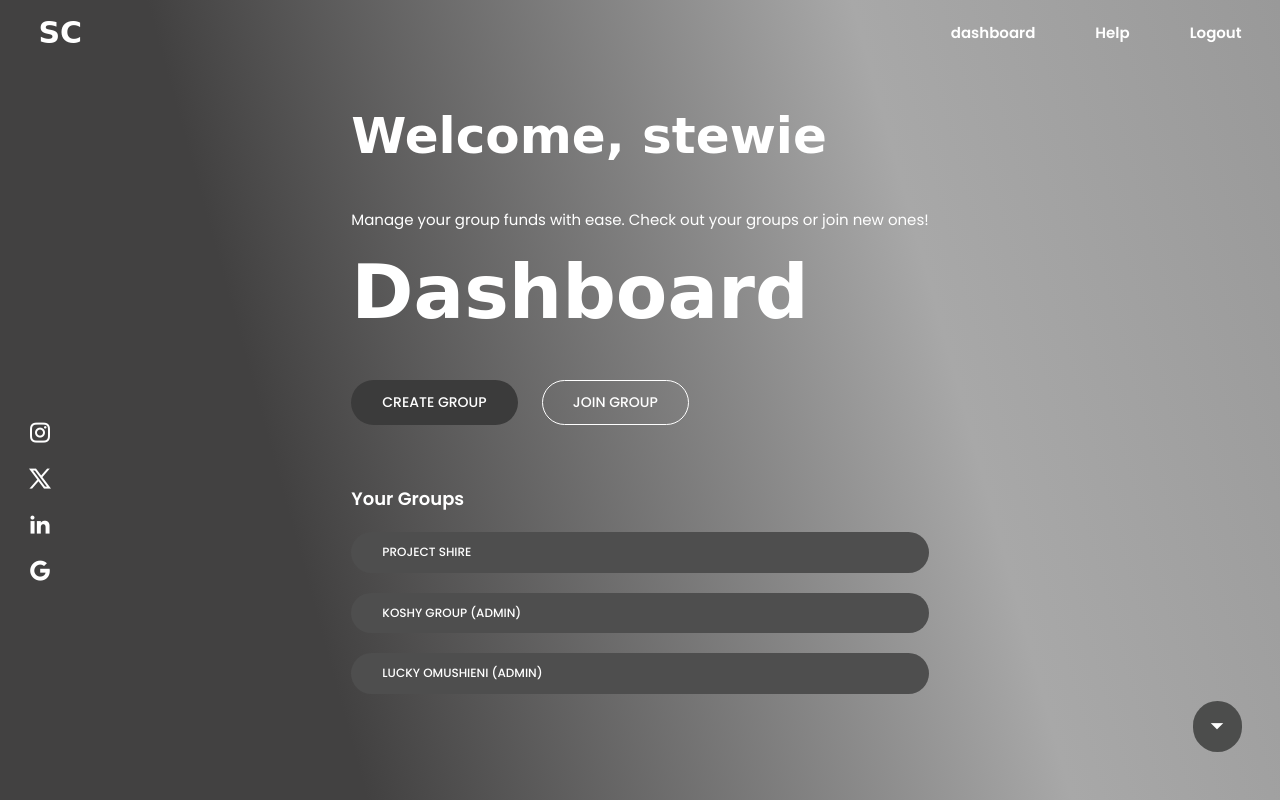
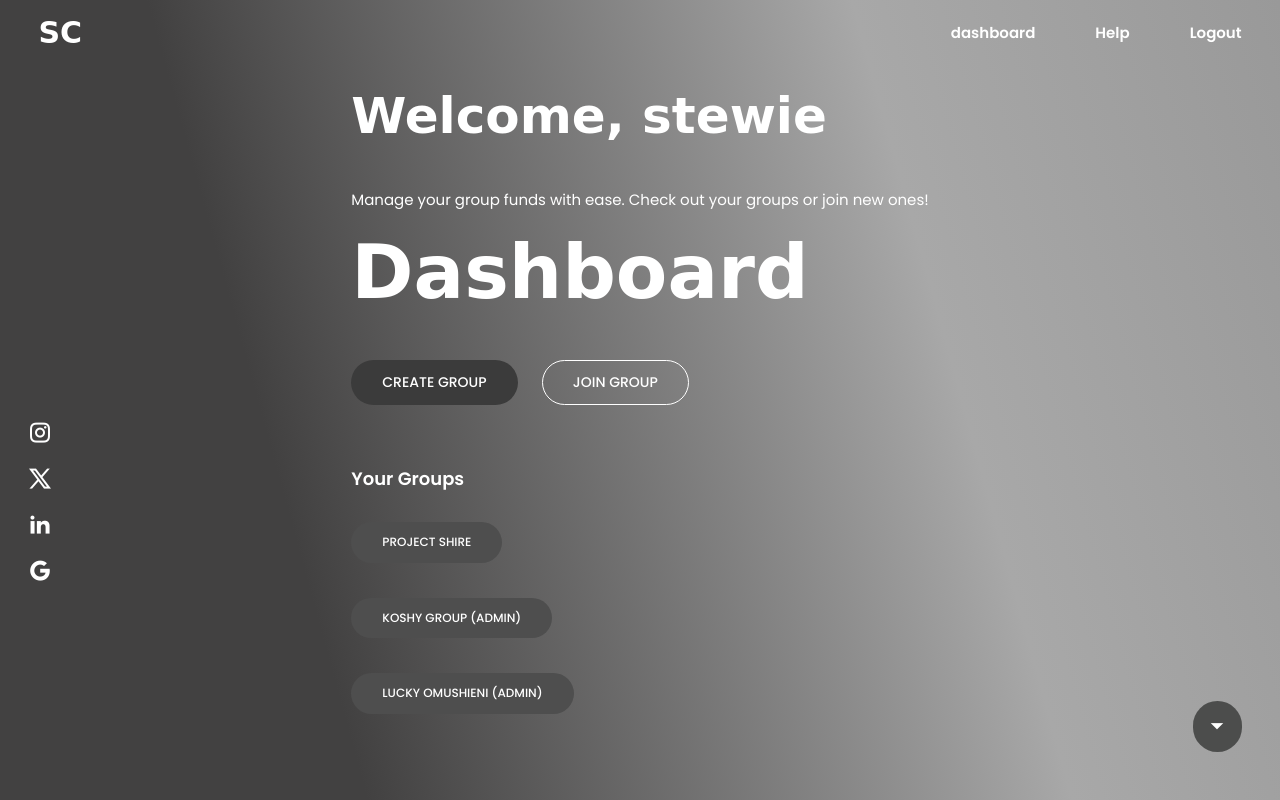
Before and after one commit to StewieC/projectshire1, a Django app: page / in a window 1280 px wide. Run offline with Django 5.2, Linux system fonts and the light colour scheme; a user stored in the database is signed in; data comes from the database, SQL or seed files in the repository; some libraries are stand-ins or nearby versions.

Commit message:
Change button display to inline-block for better alignment; update dashboard group link for improved styling

```diff
--- a/contributions/static/css/style.css
+++ b/contributions/static/css/style.css
@@ -140,7 +140,7 @@ section{
 
 /* Adjust button size */
 .hero-text li.group-items a {
-    display: block;
+    display: inline-block;
     width: auto; /* Let the width adapt to the content */
     margin-bottom: 15px; /* Space between buttons */
     color: white;
--- a/contributions/templates/contributions/dashboard.html
+++ b/contributions/templates/contributions/dashboard.html
@@ -21,7 +21,7 @@
     {% if groups %}
             {% for group in groups %}
             <li class="group-items">
-                <a href="{% url 'group_detail' group.id %}">{{ group.name }} {% if group.admin == user %}<span class="badge">(Admin)</span>{% endif %}</a>
+                <a class="group-button" href="{% url 'group_detail' group.id %}">{{ group.name }} {% if group.admin == user %}<span class="badge">(Admin)</span>{% endif %}</a>
                 {% for payout in next_payouts %}
                     {% if payout.group == group %}
                     <p>Next Payout: {{ payout.recipient }} on {{ payout.payout_date }}</p>
```
